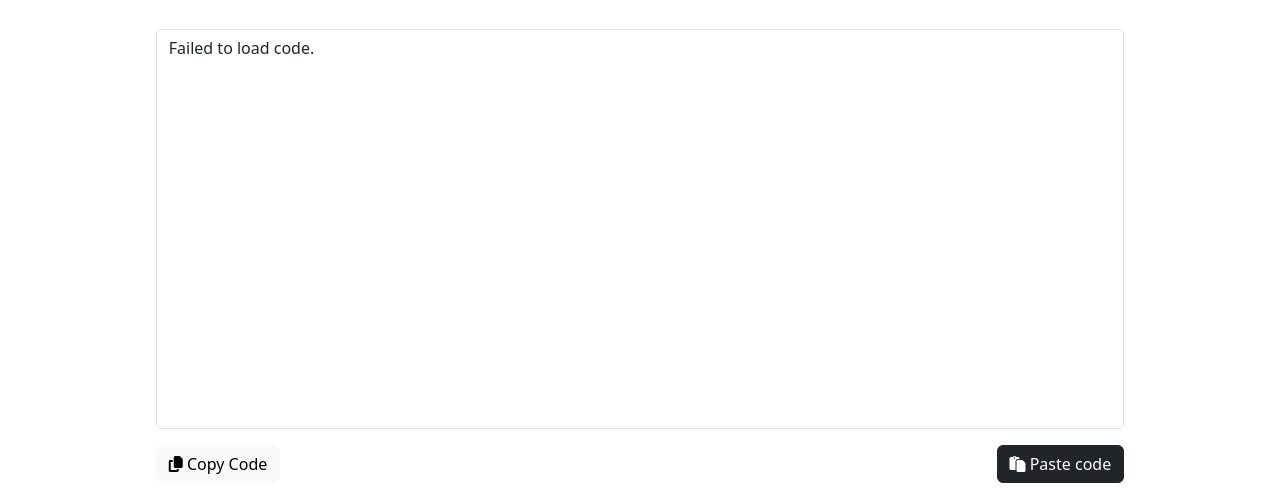
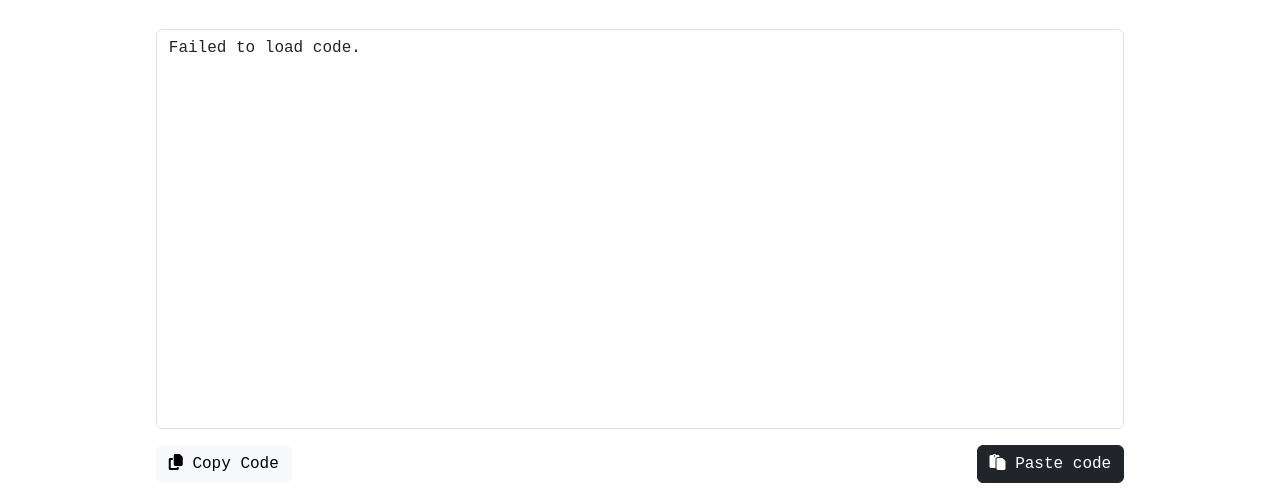
Before and after one commit to Canol001/Ctrl-C, a website: page public/view.html in a window 1280 px wide. Shown: the part 241-731 px from the top of the page. Drawn offline with nearby package versions, Linux system fonts and the light colour scheme; files whose address does not match are found by name.

Commit message:
view font

```diff
--- a/public/view.html
+++ b/public/view.html
@@ -67,6 +67,13 @@
         .textarea::placeholder{
             color: green;
         }
+
+        @import url('https://fonts.googleapis.com/css2?family=IBM+Plex+Mono:wght@300;400;500;600;700&display=swap');
+
+        body {
+            font-family: 'IBM Plex Mono', monospace;
+        }
+
 
         body {
             background-color: var(--bg-color);
```
